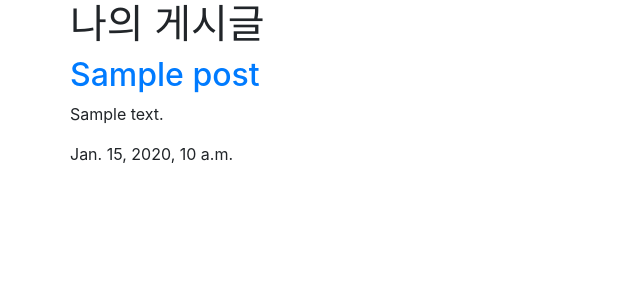
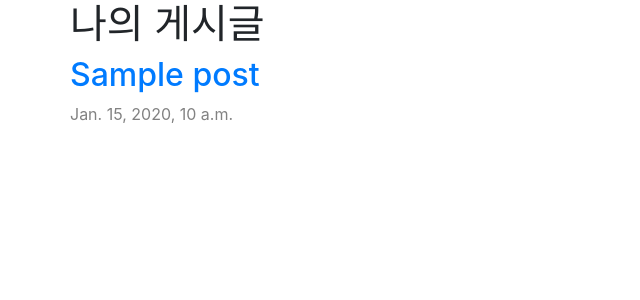
Before and after one commit to daseulll/travel-site, a Django app: template templates/blog/post_list.html in a window 1280 px wide. Shown: the part 69-369 px from the top of the page, without its empty margins (0-640 px from the left). Run offline with Django 3.2, Linux system fonts and the light colour scheme; the template is opened without the code that fills it: most values are stand-ins (such as "Sample title", 1, 10 or a date in 2020); some libraries are stand-ins or nearby versions.

Commit message:
Add post_detail.html

```diff
--- a/blog/views.py
+++ b/blog/views.py
@@ -1,6 +1,6 @@
 from django.contrib.auth.models import User
 from django.contrib.auth import authenticate, login, logout
-from django.shortcuts import render, redirect
+from django.shortcuts import render, redirect, get_object_or_404
 from .models import Post
 
 # Create your views here.
@@ -52,6 +52,7 @@ def post_list(request):
     return render(request, "blog/post_list.html", {'posts':posts})
 
 def post_detail(request, post_id):
+    # post = get_object_or_404(Post, pk=post_id)
     if request.method == "GET":
         posts = Post.objects.filter(id=post_id)
 
--- a/static/css/base.css
+++ b/static/css/base.css
@@ -27,6 +27,13 @@
     border-bottom: 1px solid #e5e5e5;
 }
 
+p-1{
+  padding-top: 10px;
+}
+
+p-1{
+  padding-bottom: 10px;
+}
 .my-3 {
     margin-bottom: 1rem!important;
 }
--- a/static/css/blog.css
+++ b/static/css/blog.css
@@ -1,3 +1,11 @@
-h2 a {
+.h2 .a {
   color : #2c3a51;
 }
+
+.content {
+  margin-left: 40px;
+}
+
+.date {
+    color: #828282;
+}
--- a/templates/base.html
+++ b/templates/base.html
@@ -13,6 +13,7 @@
     <link rel="stylesheet" href="https://use.fontawesome.com/releases/v5.7.1/css/all.css" integrity="sha384-fnmOCqbTlWIlj8LyTjo7mOUStjsKC4pOpQbqyi7RrhN7udi9RwhKkMHpvLbHG9Sr" crossorigin="anonymous">
     <link rel="stylesheet" href='{% static "css/base.css" %}'>
     <link rel="stylesheet" href='{% static "css/blog.css" %}'>
+    <link rel="shortcut icon" href="#">
     <!-- <link rel="stylesheet" href='{% static "css/lib/font-awesome.min.css" %}'> -->
     <style type="text/css">
       /* a:link { color:#868686; text-decoration: none;} */
@@ -21,8 +22,11 @@
     </style>
 </head>
 <body>
-  {% block body %}{% endblock %}
-
+  <div class="container">
+    <div class="row">
+    {% block body %}{% endblock %}
+    </div>
+  </div>
   <script src='{% static "js/lib/bootstrap.min.js" %}'></script>
 </body>
 </html>
--- a/templates/blog/post_list.html
+++ b/templates/blog/post_list.html
@@ -2,17 +2,13 @@
 {% block title %}index{% endblock %}
 {% block body %}
 {% include "navbar.html" %}
-<div class="container">
-  <div class="row">
-    <div class="">
-      <h1>나의 게시글</h1>
-        {% for post in posts %}
-        <a href="/{{ post.id }}/"><h2>{{ post.title }}</h2></a>
-        <p>{{ post.text|linebreaksbr }}</p>
-        <p>{{ post.published_date }}</p>
-        {% endfor %}
-      </div>
+  <div class="post">
+    <h1>나의 게시글</h1>
+      {% for post in posts %}
+        {% if post.published_date %}
+        <h2><a href="/{{ post.id }}/">{{ post.title }}</a></h2>
+        <p class="date">{{ post.published_date }}</p>
+        {% endif %}
+      {% endfor %}
   </div>
-<div>
-
 {% endblock %}
--- a/templates/navbar.html
+++ b/templates/navbar.html
@@ -5,7 +5,7 @@
         <a class="text-muted" href="#">Logo</a>
       </div>
       <div class="col-4 text-center">
-        <a class="blog-header-logo text-dark" href="#">Travel</a>
+        <a class="blog-header-logo text-dark" href="/">Travel</a>
       </div>
       <div class="col-4 d-flex justify-content-end align-items-center">
         <a class="text-muted" href="#">
@@ -31,9 +31,8 @@
       <a class="p-2 text-muted" href="#"></a>
       <a class="p-2 text-muted" href="#"></a>
       <a class="p-2 text-muted" href="#"></a>
-      <a class="p-2 text-muted" href="#">Health</a>
-      <a class="p-2 text-muted" href="#">Style</a>
-      <a class="p-2 text-muted" href="#">Travel</a>
+      <a class="p-2 text-muted" href="#">내 정보</a>
+      <a class="p-2 text-muted" href="post_list/">내 글보기</a>
       <a class="p-2 text-muted text-dark " href="#"><i class="fas fa-plus"></i></a>
     </nav>
   </div>
```
Also changed, not shown: templates/blog/index.html (+3 -6 lines), templates/blog/post_detail.html (+8 -11 lines), blog/forms.py (added), db.sqlite3 (deleted), 1 other file.
